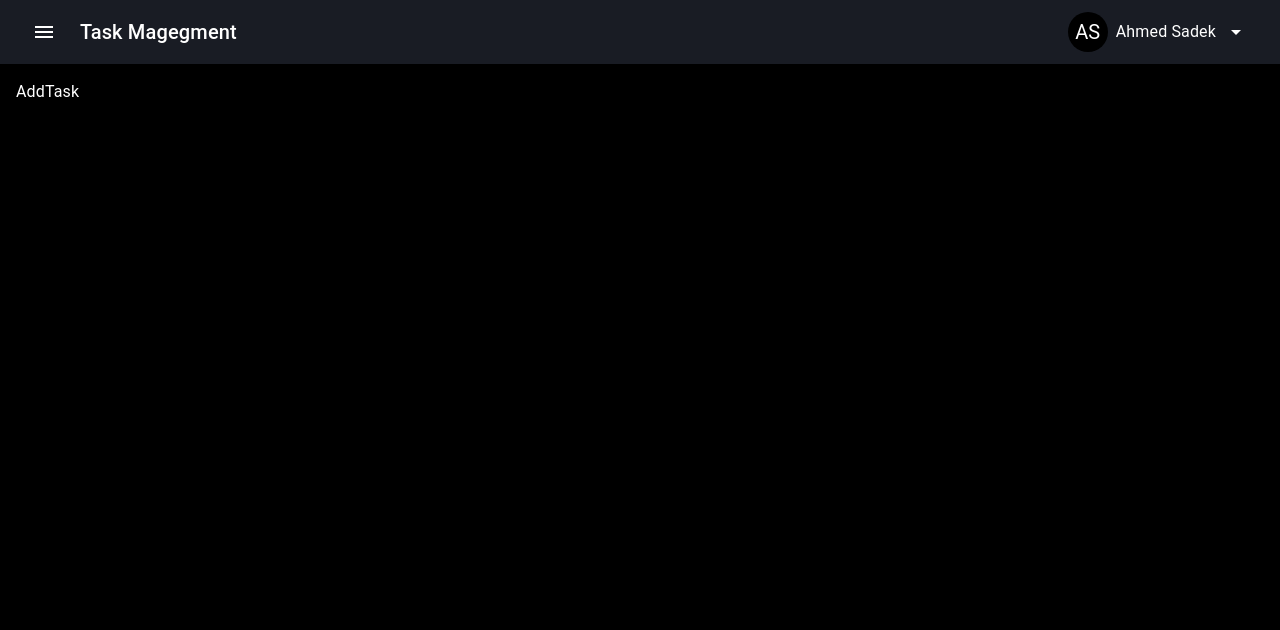
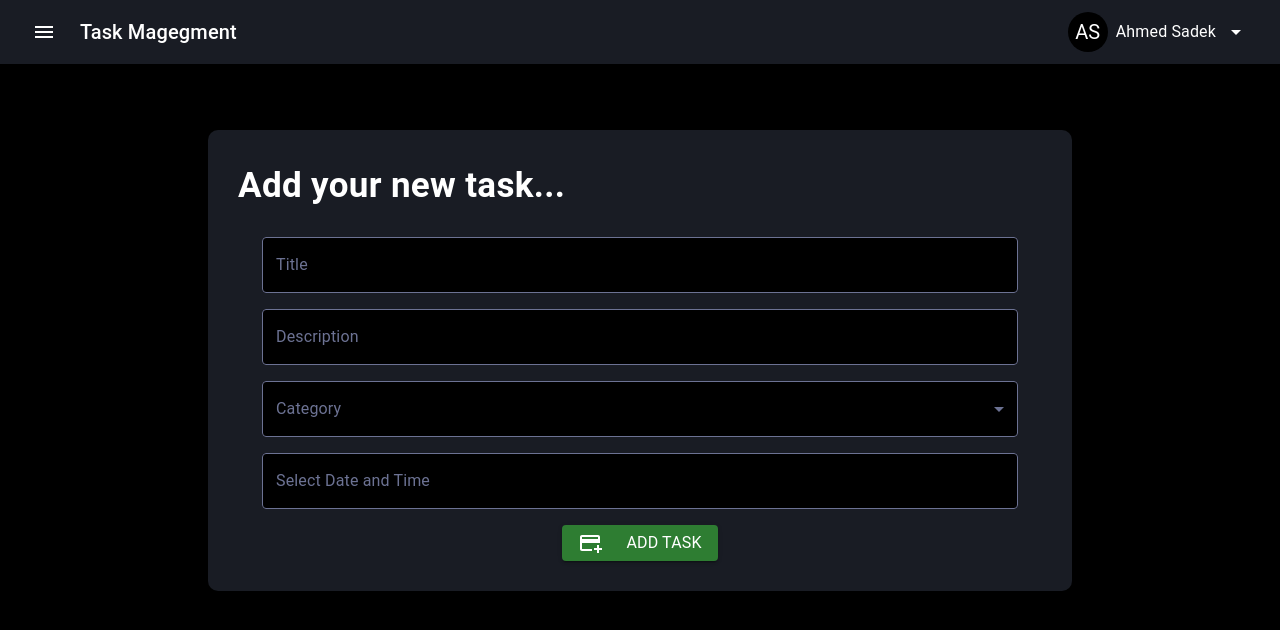
Before and after one commit to Ahmed-Sadek89/task-frontend-react-3-3-2024, a React (Create React App) app: page /task/add in a window 1280 px wide. Shown: the top 630 px of the page. Built offline with nearby package versions, Linux system fonts and the light colour scheme.

Commit message:
develop addTask.tsx

```diff
--- a/package.json
+++ b/package.json
@@ -7,6 +7,7 @@
     "@mui/icons-material": "^5.15.11",
     "@mui/material": "^5.15.11",
     "@mui/x-data-grid": "^6.19.6",
+    "@mui/x-date-pickers": "^6.19.6",
     "@testing-library/jest-dom": "^5.17.0",
     "@testing-library/react": "^13.4.0",
     "@testing-library/user-event": "^13.5.0",
@@ -15,6 +16,7 @@
     "@types/react": "^18.2.61",
     "@types/react-dom": "^18.2.19",
     "axios": "^1.6.7",
+    "dayjs": "^1.11.10",
     "react": "^18.2.0",
     "react-dom": "^18.2.0",
     "react-router-dom": "^6.22.2",
--- a/src/pages/AddTask/AddTask.tsx
+++ b/src/pages/AddTask/AddTask.tsx
@@ -1,8 +1,106 @@
-import React from 'react'
+import { Box, Button, Container, MenuItem, TextField, Typography } from '@mui/material'
+import { DateTimePicker, LocalizationProvider } from '@mui/x-date-pickers'
+import { AdapterDayjs } from '@mui/x-date-pickers/AdapterDayjs';
+import { addTaskForm, boxHomeContainer, buttonBoxStyle, buttonStyle, datePickerStyle, homeTitle, selectCategoryStyle, textFieldStyle } from './styles';
+import AddCardOutlinedIcon from '@mui/icons-material/AddCardOutlined';
+import { useState } from 'react';
+import dayjs from 'dayjs';
+
 
 const AddTask = () => {
+  const categories = ['work', 'personal', 'shopping', 'others'];
+  const [task, setTask] = useState({
+    title: "",
+    description: "",
+    category: '',
+    date: ""
+  })
+  const [selectedDate, setSelectedDate] = useState<Date| null>(null);
+  const handleDateChange = (newDate: Date| null) => {
+    setSelectedDate(newDate);
+    const formatedDate = dayjs(newDate).format('MM/DD/YYYY HH:mm')
+    setTask((prev) => {
+      return {
+        ...prev,
+        date: formatedDate
+      }
+    })
+  };
+
+  const handleSubmit = (e: React.FormEvent<HTMLFormElement>) => {
+    e.preventDefault()
+    console.log("task added successfully ", {...task})
+  }
   return (
-    <div>AddTask</div>
+    <Container>
+      <Box sx={boxHomeContainer}>
+        <Typography sx={homeTitle} >Add your new task...</Typography>
+        <Container>
+          <Box component='form' sx={addTaskForm} onSubmit={e => handleSubmit(e)}>
+            <TextField
+              label="Title"
+              variant="outlined"
+              sx={textFieldStyle}
+              value={task.title}
+              onChange={(e) => setTask((prev) => {
+                return {
+                  ...prev,
+                  title: e.target.value
+                }
+              })}
+            />
+            <TextField
+              label="Description"
+              multiline
+              variant="outlined"
+              maxRows={10}
+              sx={textFieldStyle}
+              value={task.description}
+              onChange={(e) => setTask((prev) => {
+                return {
+                  ...prev,
+                  description: e.target.value
+                }
+              })}
+            />
+            <TextField
+              select
+              variant="outlined"
+              label="Category"
+              defaultValue="work"
+              sx={selectCategoryStyle}
+              value={task.category}
+              onChange={(e) => setTask((prev) => {
+                return {
+                  ...prev,
+                  category: e.target.value
+                }
+              })}
+            >
+              {
+                categories.map((index) => (<MenuItem key={index} value={index}> {index} </MenuItem>))
+              }
+            </TextField>
+            <LocalizationProvider dateAdapter={AdapterDayjs}>
+              <DateTimePicker
+                sx={datePickerStyle}
+                format="MM/DD/YYYY HH:mm"
+                label="Select Date and Time"
+                value={selectedDate}
+                onChange={handleDateChange}
+              />
+            </LocalizationProvider>
+            <Box sx={buttonBoxStyle}>
+              <Button type='submit' variant='contained' color="success" sx={buttonStyle}>
+                <AddCardOutlinedIcon />
+                <Typography variant='body1'>Add Task</Typography>
+              </Button>
+            </Box>
+          </Box>
+        </Container>
+      </Box>
+
+    </Container>
   )
 }
 
--- /dev/null
+++ b/src/pages/AddTask/styles.ts
@@ -0,0 +1,94 @@
+export const boxHomeContainer = {
+    display: 'flex', margin: "50px auto",
+    width: { md: "75%", sm: "100%" },
+    flexDirection: "column",
+    backgroundColor: "secondary.main",
+    gap: 3,
+    padding: "30px  ",
+    borderRadius: '10px',
+    color: "secondary.light",
+}
+
+export const homeTitle = {
+    fontWeight: "bold",
+    fontSize: {xs: '25px', md: '35px'}
+}
+
+export const addTaskForm = {
+    display: "flex",
+    flexDirection: "column",
+    gap: 2
+}
+export const textFieldStyle = {
+    '& .MuiOutlinedInput-root': {
+        backgroundColor: "secondary.dark",
+        color: 'secondary.contrastText',
+
+        '& fieldset': {
+            borderColor: 'secondary.contrastText',
+        },
+        '&:hover fieldset': {
+            borderColor: 'secondary.light',
+        },
+        '&.Mui-focused fieldset': {
+            borderColor: 'secondary.light',
+        },
+    },
+    '& .MuiInputLabel-root': {
+        color: 'secondary.contrastText',
+    },
+    '& .MuiInputLabel-root.Mui-focused': {
+        color: 'secondary.light',
+    },
+    "& .MuiButtonBase-root-MuiIconButton-root": {
+        color: 'red'
+    },
+    "&.css-hfutr2-MuiSvgIcon-root-MuiSelect-icon": {
+        color: "red"
+    }
+}
+export const selectCategoryStyle = {
+    ...textFieldStyle,
+    '& .css-hfutr2-MuiSvgIcon-root-MuiSelect-icon': {
+        color: 'secondary.contrastText',
+    },
+}
+
+export const datePickerStyle = {
+    '& .MuiButtonBase-root': {
+        color: 'secondary.contrastText',
+        zIndex: "100"
+    },
+    '& .MuiOutlinedInput-root': {
+        '& fieldset': {
+            borderColor: 'blue', // Default border color
+            backgroundColor: 'secondary.dark'
+        },
+        '&:hover fieldset': {
+            borderColor: 'secondary.light', // Border color on hover
+        },
+        '&:focus-within fieldset': {
+            borderColor: 'secondary.light', // Border color when focused
+        },
+        '&:not(:hover):not(:focus-within) fieldset': {
+            borderColor: 'secondary.contrastText', // Border color when mouse is out
+        },
+    },
+    '& .MuiInputLabel-root': {
+        // Change the styles for the label
+        color: 'secondary.contrastText',
+    },
+    '& .css-nxo287-MuiInputBase-input-MuiOutlinedInput-input': {
+        color: 'secondary.contrastText', // Change text color of the input
+        zIndex: "100"
+    },
+}
+
+
+export const buttonBoxStyle = {
+    display: "flex", justifyContent: "center"
+}
+
+export const buttonStyle = {
+    display: "flex", gap: 3, alignItems: "center"
+}
```
Also changed, not shown: 1 other file (tests, documents, lock files or other folders).
